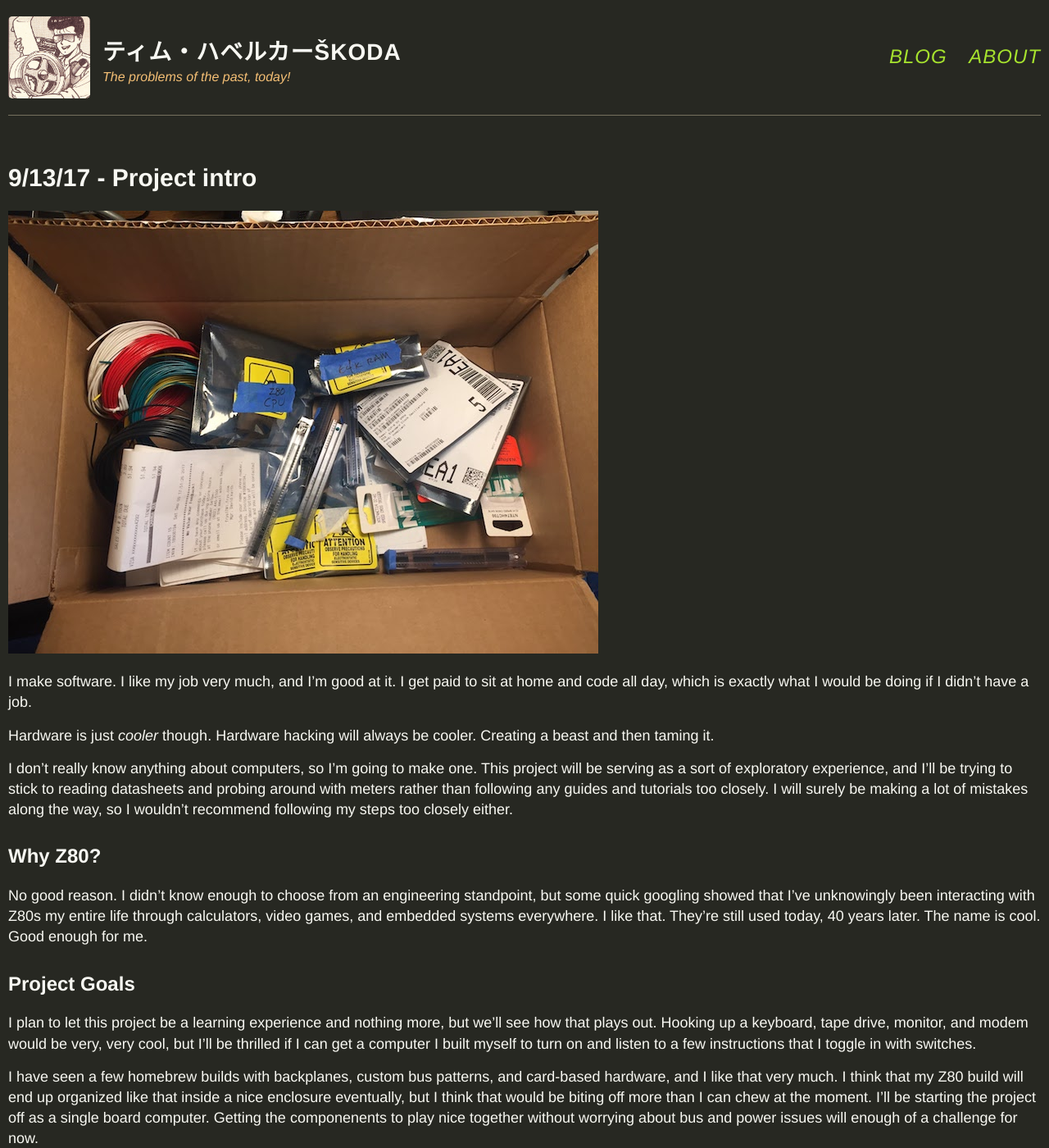
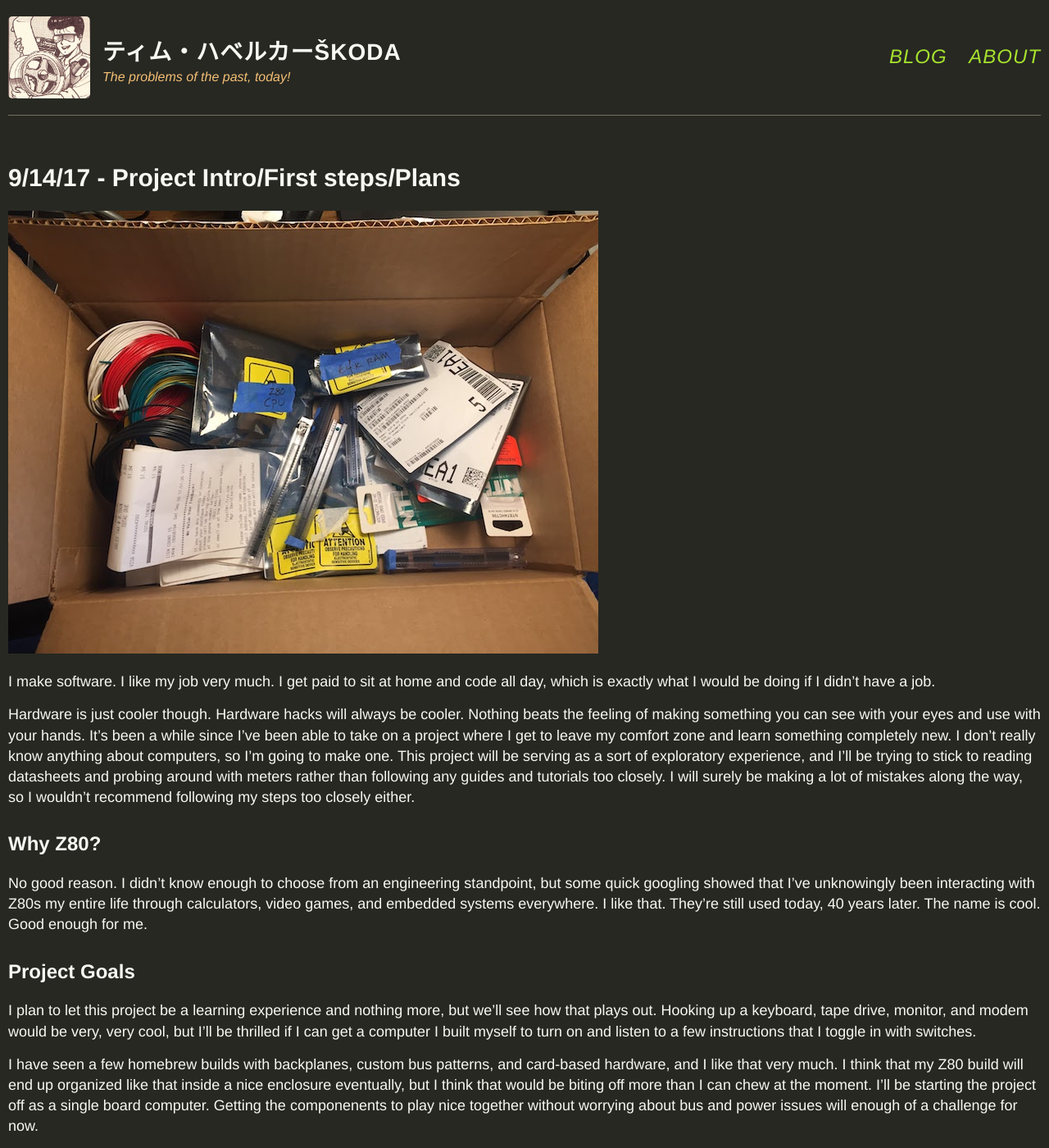
Before and after one commit to thavelka/thavelka.github.io, a Jekyll site: the page built from _posts/2017-09-14-Project-Intro.md, in a window 1280 px wide and 1400 px high. Shown: the whole window at 82% size. Built offline with Jekyll 4.4.1, drawn with Linux system fonts in a browser that asks for light colours.

Commit message:
text update

```diff
--- a/_posts/2017-09-14-Project-Intro.md
+++ b/_posts/2017-09-14-Project-Intro.md
@@ -1,17 +1,21 @@
 ---
 layout: post
-title: 9/13/17 - Project intro
+title: 9/14/17 - Project Intro/First steps/Plans
 category: Z80
 tags: Z80 retrocomputing
 ---
 
 ![Box o' parts](/images/posts:2017-09-14/box_o_parts.jpg)
 
-I make software. I like my job very much, and I'm good at it. I get paid to sit at home and code all day, which is exactly what I would be doing if I didn't have a job.
+I make software. I like my job very much. I get paid to sit at home
+and code all day, which is exactly what I would be doing if I didn't
+have a job.
 
-Hardware is just _cooler_ though. Hardware hacking will always be cooler. Creating a beast and then taming it.
-
-I don't really know anything about computers, so I'm going to make one. This project will be serving as a sort of exploratory experience, and I'll be trying to stick to reading datasheets and probing around with meters rather than following any guides and tutorials too closely. I will surely be making a lot of mistakes along the way, so I wouldn't recommend following my steps too closely either.
+Hardware is just cooler though. Hardware hacks will always be
+cooler. Nothing beats the feeling of making something you can see with
+your eyes and use with your hands. It's been a while since I've been able to take on a project where I
+get to leave my comfort zone and learn something completely new. I
+don't really know anything about computers, so I'm going to make one. This project will be serving as a sort of exploratory experience, and I'll be trying to stick to reading datasheets and probing around with meters rather than following any guides and tutorials too closely. I will surely be making a lot of mistakes along the way, so I wouldn't recommend following my steps too closely either.
 <!--break-->
 
 ## Why Z80?
```
Also changed, not shown: 3 other files.
